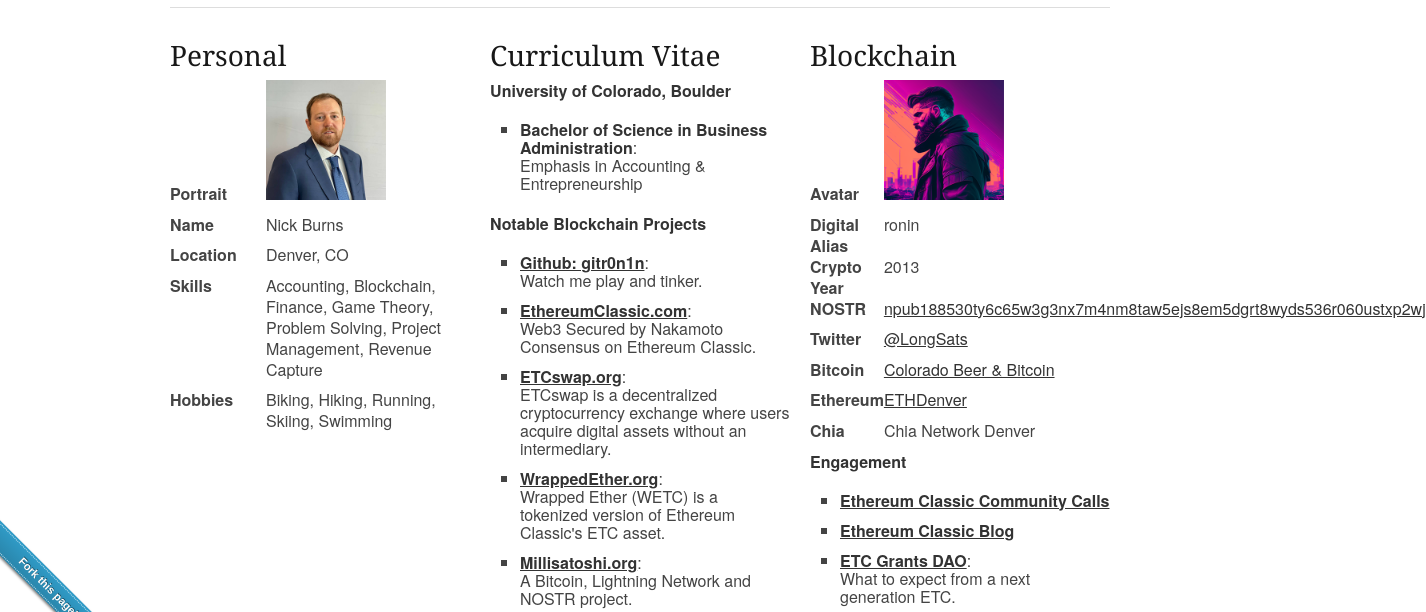
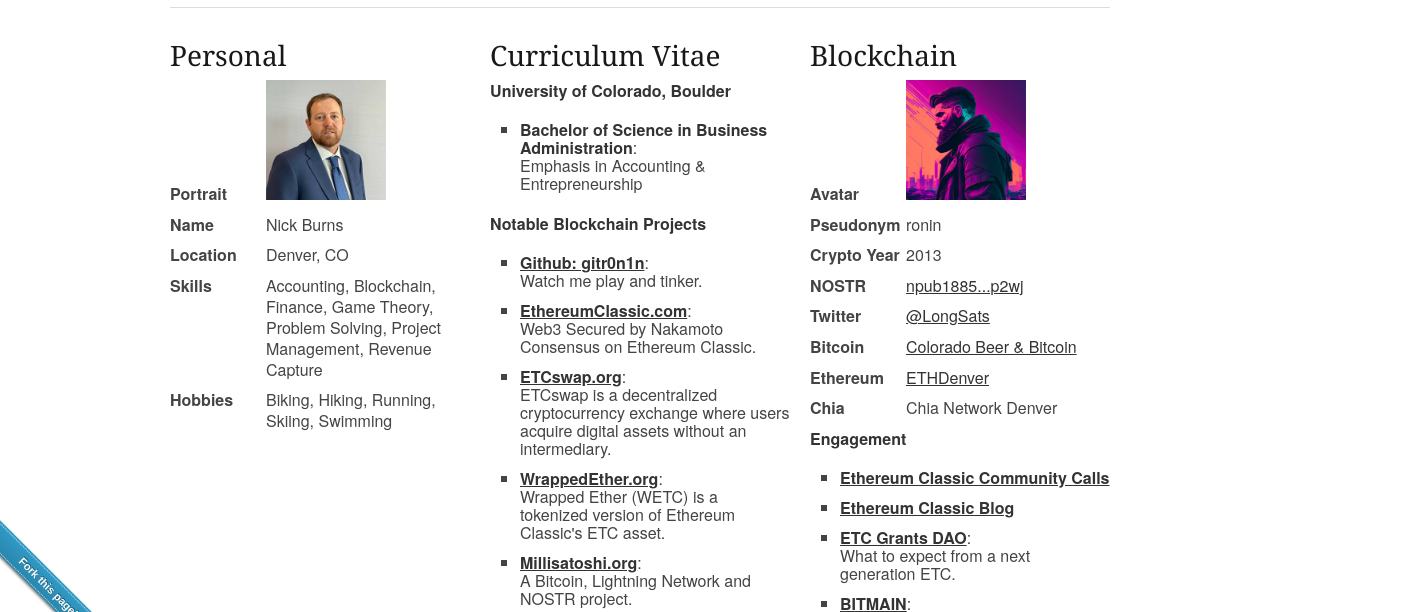
Before and after one commit to gitr0n1n/r0n1n.org, a plain HTML site: page index.html in a window 1280 px wide. Shown: the part 165-777 px from the top of the page, 1426 px wide, since content can reach past the window. Drawn offline with Linux system fonts and the light colour scheme.

Commit message:
Update index.html

```diff
--- a/index.html
+++ b/index.html
@@ -28,7 +28,7 @@
         <h1 style="margin-top: 40px" class="remove-bottom">r0n1n.org</h1>
         <h5>Welcome to my Curriculum Vitae.<br>
           In the physical world I am known as <strong>Nick Burns</strong>.<br>
-          In the digital world I operate under the alias <strong>ronin</strong>.</h5>
+          In the digital world I operate under the pseudonym <strong>ronin</strong>.</h5>
         <hr>
       </div>
       <div class="one-third column">
@@ -87,7 +87,7 @@
               <td><img src="./assets/pfp.png" width="120" height="120"></td>
             </tr>
             <tr>
-              <th>Digital Alias</th>
+              <th>Pseudonym</th>
               <td>ronin</td>
             </tr>
             <tr>
@@ -96,7 +96,7 @@
             </tr>
             <tr>
               <th>NOSTR</th>
-              <td><a href="nostr:npub188530ty6c65w3g3nx7m4nm8taw5ejs8em5dgrt8wyds536r060ustxp2wj" target="_blank">npub188530ty6c65w3g3nx7m4nm8taw5ejs8em5dgrt8wyds536r060ustxp2wj</a></td>
+              <td><a href="nostr:npub188530ty6c65w3g3nx7m4nm8taw5ejs8em5dgrt8wyds536r060ustxp2wj" target="_blank">npub1885...p2wj</a></td>
             </tr>
             <tr>
               <th>Twitter</th>
```
